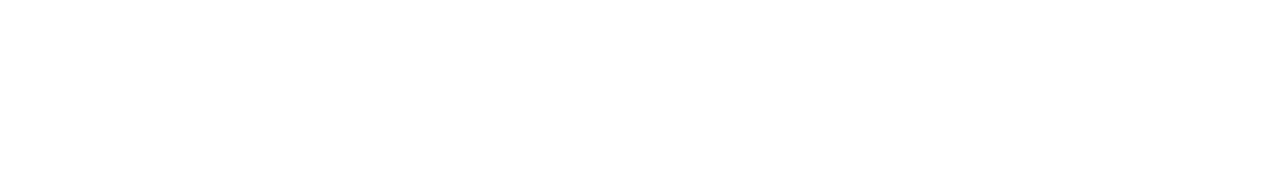
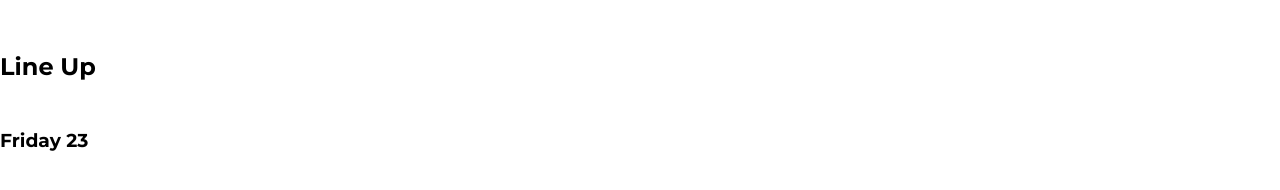
Before and after one commit to jaac97/music-festival-react, a React (Vite) app: page / in a window 1280 px wide. Shown: the part 1031-1221 px from the top of the page. Before the commit the page ends 1084 px from the top, so only its background shows below. Built offline with nearby package versions, Linux system fonts and the light colour scheme.

Commit message:
Add lineUp to Main

```diff
--- /dev/null
+++ b/src/components/LineUp.jsx
@@ -0,0 +1,23 @@
+import Edm1 from "./lineUp/Edm1";
+import Rock1 from "./lineUp/Rock1";
+
+const LineUp = () => {
+    return (
+        <main className="lineup" >
+            <div className="lineup__details">
+                <h2 className="lineup__heading">Line Up</h2>
+                <div className="lineup__schedules">
+                   <div className="schedule" >
+                        <h3 className="schedule__heading">Friday 23</h3>
+                        <div className="schedule__grid">
+                            <Rock1 />
+                            <Edm1 />
+                        </div>
+                   </div>
+                </div>
+            </div>
+        </main>
+    );
+}
+
+export default LineUp;
--- a/src/main.jsx
+++ b/src/main.jsx
@@ -4,6 +4,7 @@
 import Description from './components/Description';
 import Header from './components/Header'
 import Hero from './components/Hero';
+import LineUp from './components/LineUp';
 
 
 ReactDOM.createRoot(document.getElementById('root')).render(
@@ -11,5 +12,6 @@
       <Header />
       <Hero />
       <Description />
+      <LineUp />
   </React.StrictMode>
 )
```
